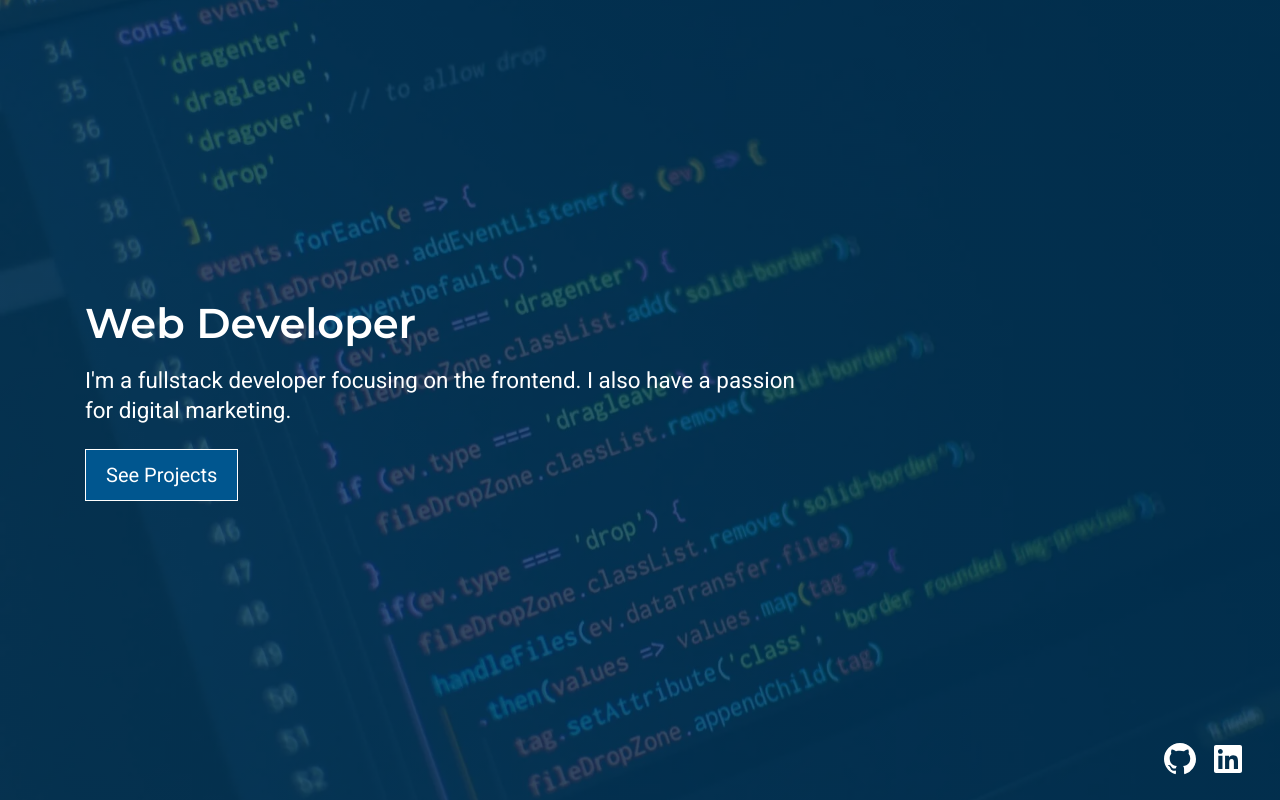
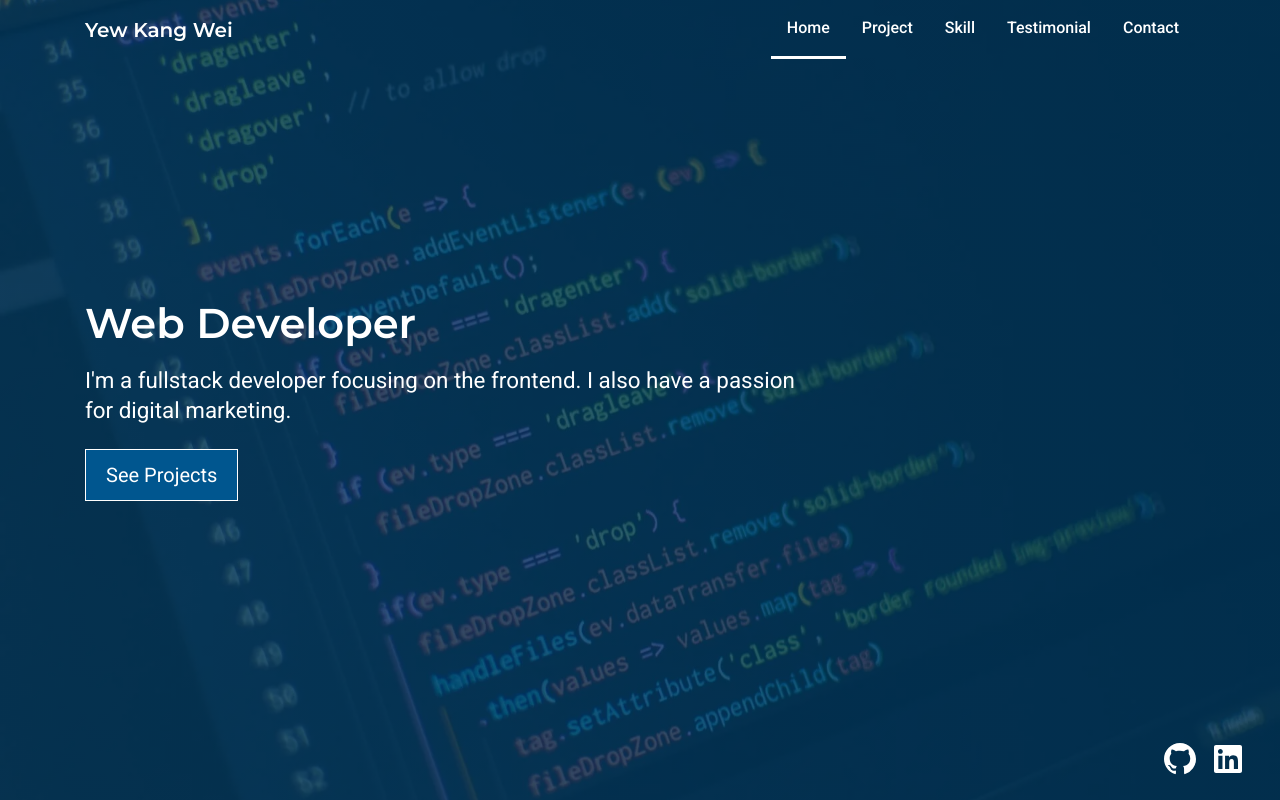
Before and after one commit to yewyewXD/portfolio-v2, a React (Create React App) app: page / in a window 1280 px wide. Shown: the top 800 px of the page. Built offline with nearby package versions, Linux system fonts and the light colour scheme.

Commit message:
add header

```diff
--- a/src/App.js
+++ b/src/App.js
@@ -2,6 +2,7 @@ import React, { useEffect } from "react";
 import Aos from "aos";
 import "aos/dist/aos.css";
 
+import AppHeader from "./components/AppHeader";
 import Hero from "./components/section/Hero";
 import Project from "./components/section/Project";
 import Skill from "./components/section/Skill";
@@ -16,6 +17,7 @@ function App() {
 
   return (
     <>
+      <AppHeader />
       <main>
         <Hero />
         <Project />
--- /dev/null
+++ b/src/components/AppHeader.jsx
@@ -0,0 +1,86 @@
+import React, { useState, useEffect } from "react";
+import { VscMenu, VscChromeClose } from "react-icons/vsc";
+import Scrollspy from "react-scrollspy";
+
+export default function AppHeader() {
+  const navLinks = [
+    { text: "Home", path: "#hero" },
+    { text: "Project", path: "#project" },
+    { text: "Skill", path: "#skill" },
+    { text: "Testimonial", path: "#testimonial" },
+    { text: "Contact", path: "#contact" },
+  ];
+  const [navOpen, setNavOpen] = useState(false);
+  const [navBg, setNavBg] = useState("light-nav");
+
+  function toggleNavOpen() {
+    setNavOpen((prevNavOpen) => !prevNavOpen);
+  }
+
+  useEffect(() => {
+    const listener = document.addEventListener("scroll", () => {
+      const navBgClass = window.scrollY < 100 ? "light-nav" : "dark-nav";
+      setNavBg(navBgClass);
+    });
+    return () => {
+      document.removeEventListener("scroll", listener);
+    };
+  }, [navBg]);
+
+  return (
+    <header id="#appHeader">
+      <nav className={`navbar navbar-expand-lg fixed-top p-0 ${navBg}`}>
+        <div className="container">
+          <a className="navbar-brand text-white" href="#hero">
+            Yew Kang Wei
+          </a>
+          <span
+            className="navbar-toggler-btn d-lg-none text-white"
+            role="button"
+            aria-label="Hamburger navbar toggle button"
+            onClick={toggleNavOpen}
+          >
+            {navOpen ? <VscChromeClose /> : <VscMenu />}
+          </span>
+          <div className="collapse navbar-collapse show" id="hamburgerNavbar">
+            <Scrollspy
+              items={["hero", "project", "skill", "testimonial", "contact"]}
+              currentClassName="active"
+              offset={-55}
+              className="navbar-nav ml-auto mt-2 mt-lg-0 d-lg-flex d-none"
+            >
+              {navLinks.map((navLink) => (
+                <li className="nav-item" key={navLink.text}>
+                  <a className="nav-link text-white" href={navLink.path}>
+                    {navLink.text}
+                  </a>
+                </li>
+              ))}
+            </Scrollspy>
+
+            <div
+              className={`small-nav position-fixed overflow-hidden ${
+                navOpen ? "nav-open" : ""
+              }`}
+            >
+              <Scrollspy
+                items={["hero", "project", "skill", "testimonial", "contact"]}
+                currentClassName="active"
+                offset={-55}
+                className="navbar-nav"
+              >
+                {navLinks.map((navLink) => (
+                  <li className="nav-item" key={navLink.text}>
+                    <a className="nav-link text-white" href={navLink.path}>
+                      {navLink.text}
+                    </a>
+                  </li>
+                ))}
+              </Scrollspy>
+            </div>
+          </div>
+        </div>
+      </nav>
+    </header>
+  );
+}
```
